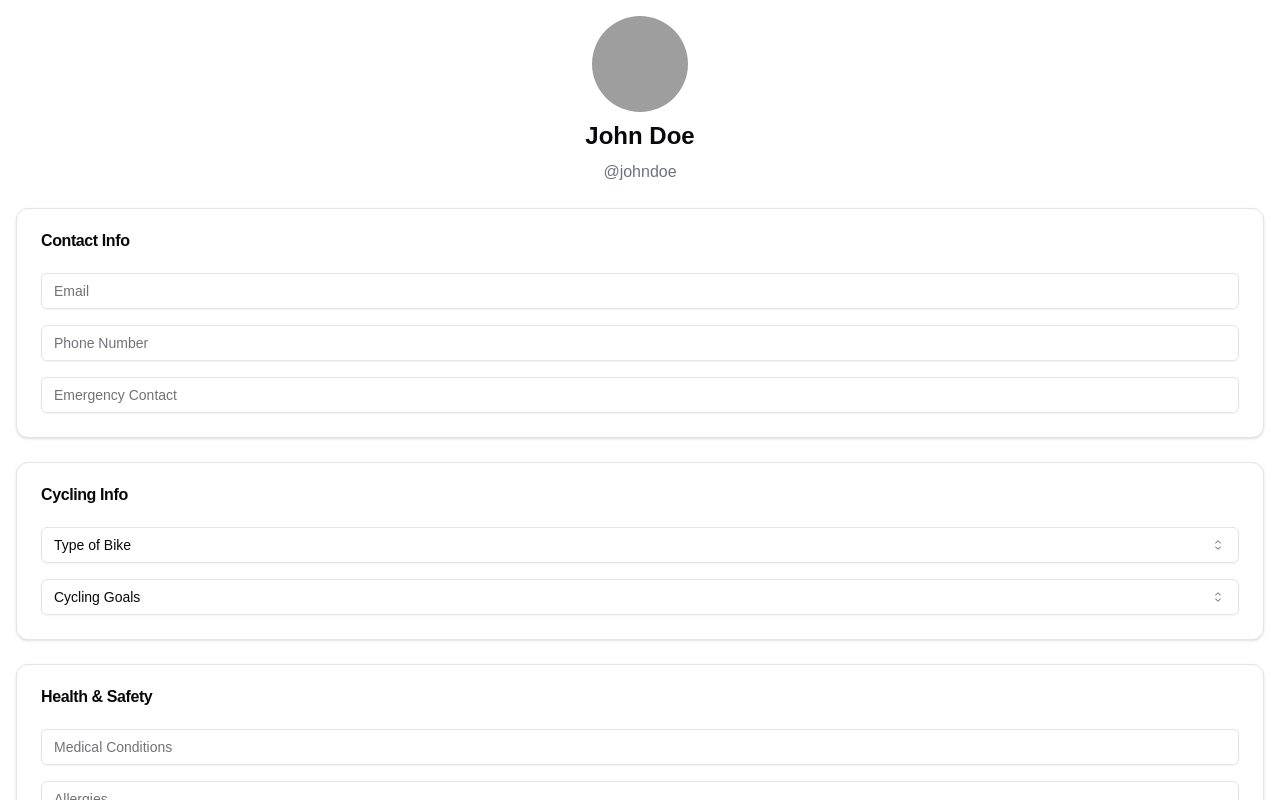
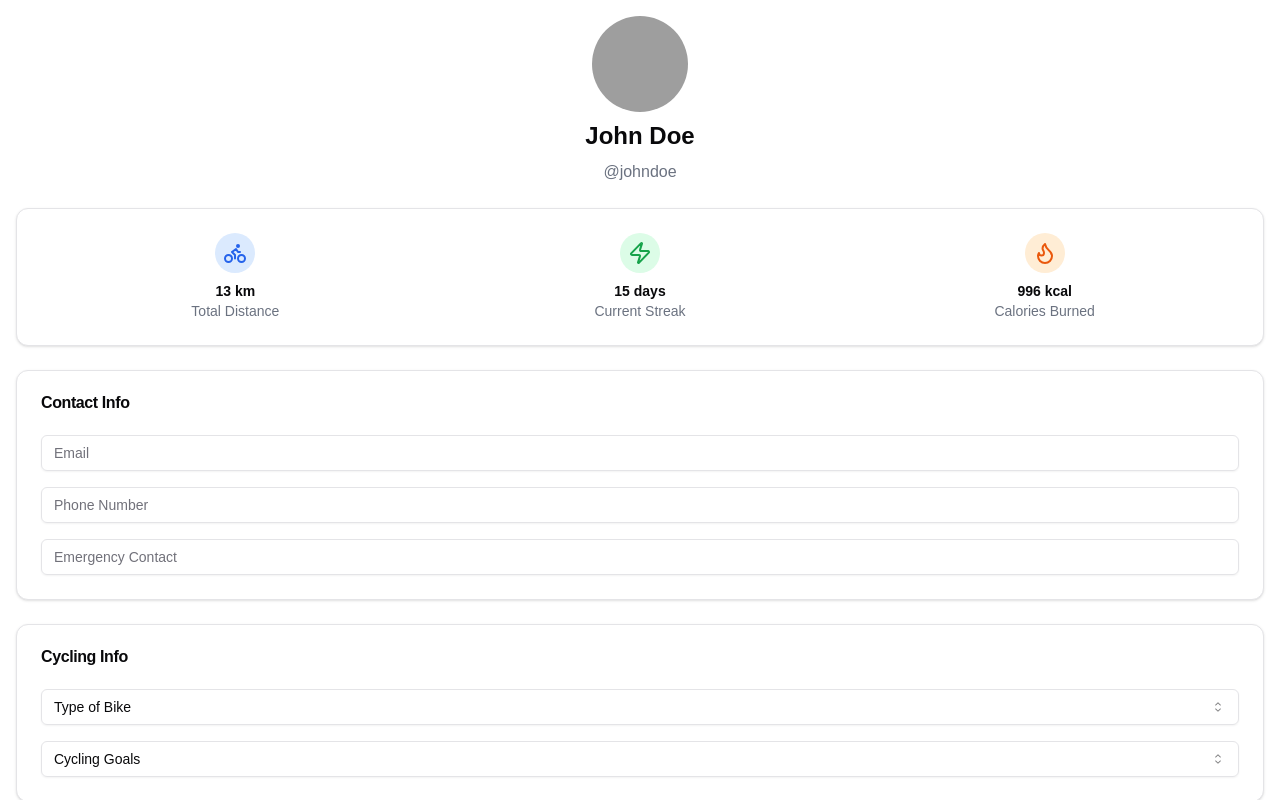
Before and after one commit to brianineza01/hackyeah-bicycle, a Next.js app: page /accountPage in a window 1280 px wide. Shown: the top 800 px of the page. Built offline with nearby package versions, Linux system fonts and the light colour scheme; grey boxes are pictures that could not be loaded.

Commit message:
Added a card on account page for calories, streak and distance

```diff
--- a/src/app/accountPage/page.tsx
+++ b/src/app/accountPage/page.tsx
@@ -7,6 +7,7 @@ import { Input } from "@/components/ui/input"
 import { Button } from "@/components/ui/button"
 import { Select, SelectContent, SelectItem, SelectTrigger, SelectValue } from "@/components/ui/select"
 import { Card, CardContent, CardHeader, CardTitle } from "@/components/ui/card"
+import { Bike, Flame, Zap } from "lucide-react"
 
 export default function AccountPage() {
   return (
@@ -19,6 +20,34 @@ export default function AccountPage() {
         <h1 className="text-2xl font-bold">John Doe</h1>
         <p className="text-gray-500">@johndoe</p>
       </div>
+
+      <Card>
+        <CardContent className="p-6">
+          <div className="grid grid-cols-3 gap-4 text-center">
+            <div className="flex flex-col items-center">
+              <div className="mb-2 p-2 bg-blue-100 rounded-full">
+                <Bike className="w-6 h-6 text-blue-600" />
+              </div>
+              <p className="text-sm font-bold">13 km</p>
+              <p className="text-sm text-gray-500">Total Distance</p>
+            </div>
+            <div className="flex flex-col items-center">
+              <div className="mb-2 p-2 bg-green-100 rounded-full">
+                <Zap className="w-6 h-6 text-green-600" />
+              </div>
+              <p className="text-sm font-bold">15 days</p>
+              <p className="text-sm text-gray-500">Current Streak</p>
+            </div>
+            <div className="flex flex-col items-center">
+              <div className="mb-2 p-2 bg-orange-100 rounded-full">
+                <Flame className="w-6 h-6 text-orange-600" />
+              </div>
+              <p className="text-sm font-bold">996 kcal</p>
+              <p className="text-sm text-gray-500">Calories Burned</p>
+            </div>
+          </div>
+        </CardContent>
+      </Card>
 
       <Card>
         <CardHeader>
```
